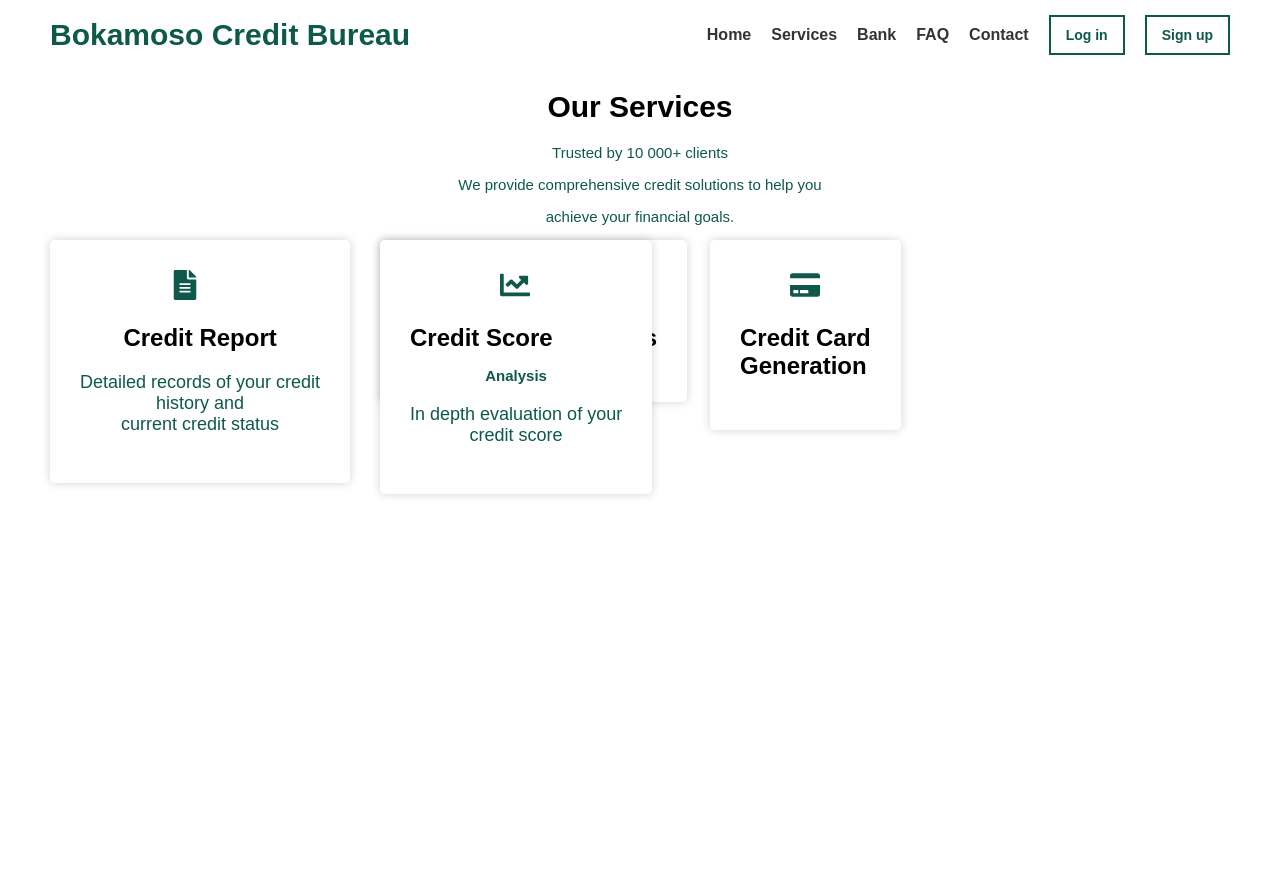
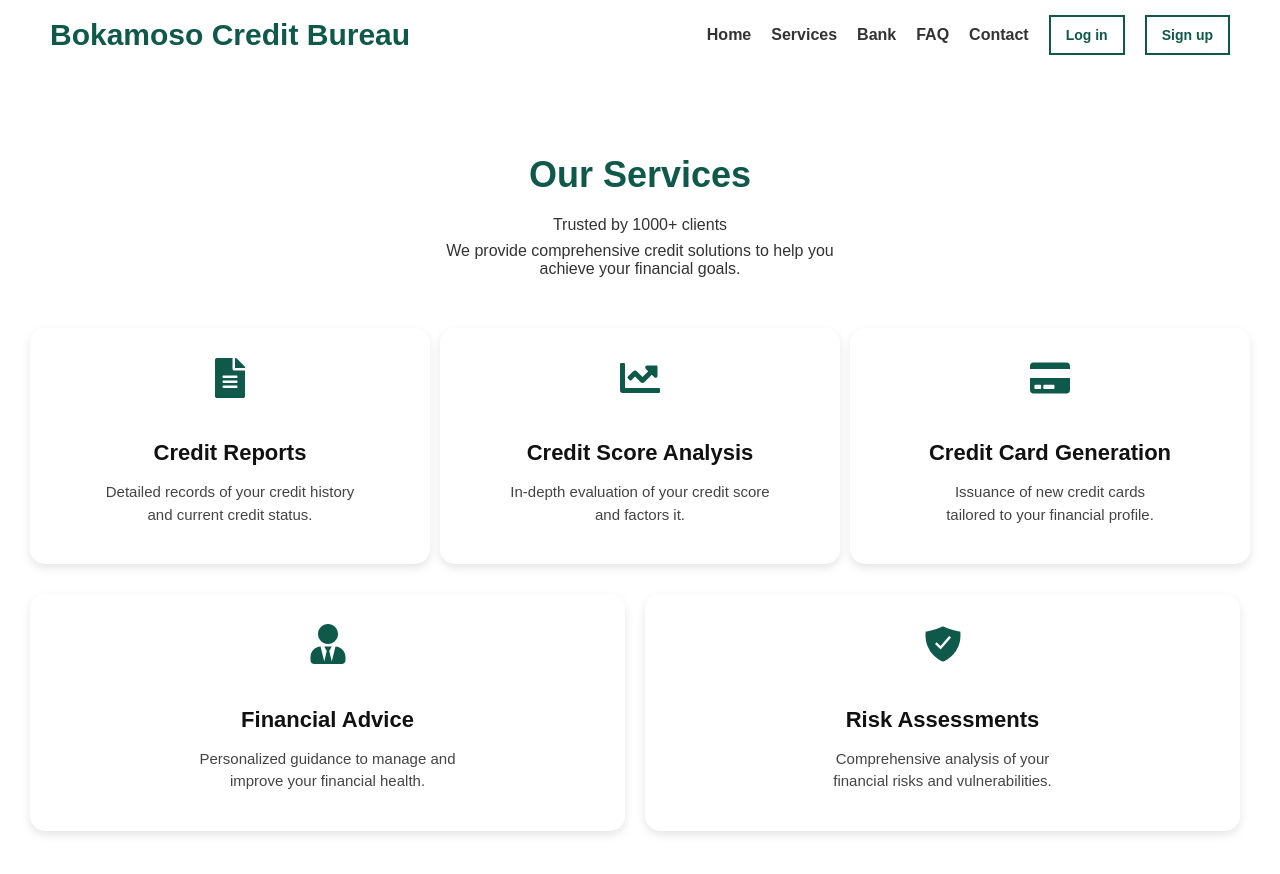
Before and after one commit to Thabo-Tlou/CREDIT-BUREAU-SYSTEM-GROUP-ASSIGNMENT, a React (Vite) app in the folder Credit-Bureau/: page /services in a window 1280 px wide. Shown: the top 874 px of the page. Before the commit the page ends 800 px from the top, so only its background shows below. Built offline with nearby package versions, Linux system fonts and the light colour scheme.

Commit message:
CSS UPDATE ON SERVICES

```diff
--- a/Credit-Bureau/src/pages/Services.jsx
+++ b/Credit-Bureau/src/pages/Services.jsx
@@ -1,59 +1,70 @@
 import React from "react";
 import Header from "../components2/Header";
-import { Link } from "react-router-dom";
+import {
+  FaFileAlt,
+  FaChartLine,
+  FaCreditCard,
+  FaUserTie,
+} from "react-icons/fa";
+import { IoShieldCheckmarkSharp } from "react-icons/io5";
 import "../styles/services.css";
-import { FaFileAlt, FaChartLine, FaCreditCard } from "react-icons/fa";
-import { IoBarChartSharp } from "react-icons/io5";
+
 const Services = () => {
   return (
     <div>
       <Header />
       <div className="services-container">
         <h1 className="services-title">Our Services</h1>
-        <p>Trusted by 10 000+ clients </p>
+        <p>Trusted by 1000+ clients</p>
         <p>
-          We provide comprehensive credit solutions to help you
-          <p> achieve your financial goals.</p>
+          We provide comprehensive credit solutions to help you <br />
+          achieve your financial goals.
         </p>
 
-        <div className="credit-report">
-          <div className="chart">
-            <FaFileAlt size={30} color="#0e594a" />
+        <div className="services-grid">
+          <div className="service-card">
+            <FaFileAlt className="service-icon" size={40} />
+            <h2>Credit Reports</h2>
+            <p>
+              Detailed records of your credit history <br /> and current credit
+              status.
+            </p>
           </div>
-          <h2 className="report-title"> Credit Report</h2>
-          <p className="reports-paragraph">
-            {" "}
-            Detailed records of your credit <br></br>history and <br></br>{" "}
-            current credit status
-          </p>
-        </div>
-        <div className="credit-score-analysis">
-          <div className="chart">
-            <FaChartLine size={30} color="#0e594a" />
+
+          <div className="service-card">
+            <FaChartLine className="service-icon" size={40} />
+            <h2>Credit Score Analysis</h2>
+            <p>
+              In-depth evaluation of your credit score <br /> and factors it.
+            </p>
           </div>
-          <h2 className="credit-score-title"> Credit Score Analysis</h2>
-        </div>
-        <div className="credit-score-analysis">
-          <div className="chart">
-            <FaChartLine size={30} color="#0e594a" />
+
+          <div className="service-card">
+            <FaCreditCard className="service-icon" size={40} />
+            <h2>Credit Card Generation</h2>
+            <p>
+              Issuance of new credit cards <br /> tailored to your financial
+              profile.
+            </p>
           </div>
-          <h2 className="credit-score-title">
-            {" "}
-            Credit Score<br></br>
-            <p className="next-line">Analysis</p>
-          </h2>
-          <p className="reports-paragraph">
-            In depth evaluation of your <br></br>credit score
-          </p>
-        </div>
-        <div className="credit-card">
-          <div className="card-icon">
-            <FaCreditCard size={30} color="#0e594a" />
+
+          <div className="service-card wide-card">
+            <FaUserTie className="service-icon" size={40} />
+            <h2>Financial Advice</h2>
+            <p>
+              Personalized guidance to manage and <br /> improve your financial
+              health.
+            </p>
           </div>
-          <h2 className="credit-card-title">
-            {" "}
-            Credit Card <br></br> Generation
-          </h2>
+
+          <div className="service-card wide-card">
+            <IoShieldCheckmarkSharp className="service-icon" size={40} />
+            <h2>Risk Assessments</h2>
+            <p>
+              Comprehensive analysis of your <br /> financial risks and
+              vulnerabilities.
+            </p>
+          </div>
         </div>
       </div>
     </div>
--- a/Credit-Bureau/src/styles/services.css
+++ b/Credit-Bureau/src/styles/services.css
@@ -1,11 +1,5 @@
-body {
-  margin: 0;
-  padding: 0;
-  background-color: var(--bg-color);
-}
-
 :root {
-  --shadow-color: rgba(0, 0, 0, 0.182);
+  --shadow-color: rgba(0, 0, 0, 0.1);
   --primary-color: #0e594a;
   --hover-color: #0e594a80;
   --accent-color: #fbba3f;
@@ -14,63 +8,110 @@ body {
   --white-color: #ffffff;
 }
 
-.services-title {
-  font-size: 30px;
-  font-weight: bold;
-  color: black;
+body {
+  margin: 0;
+  padding: 0;
+  background-color: var(--bg-color);
+  font-family: Arial, sans-serif;
+}
+
+.services-container {
+  padding: 60px 40px;
+  max-width: 1300px;
+  margin: 0 auto;
   text-align: center;
 }
 
-p {
+.services-title {
+  font-size: 36px;
+  font-weight: bold;
   color: var(--primary-color);
-  text-align: center;
-  font-size: 15px;
+  margin-bottom: 20px;
 }
 
-.credit-report {
-  background-color: var(--bg-color);
-  padding: 30px;
-  border-radius: 5px;
-  box-shadow: 0 0 10px var(--shadow-color);
-  position: absolute;
-  left: 50px;
+.services-container p {
+  color: #333;
+  font-size: 16px;
+  margin: 8px 0;
 }
 
-.credit-score-analysis {
-  background-color: var(--bg-color);
-  padding: 30px;
-  border-radius: 5px;
-  box-shadow: 0 0 10px var(--shadow-color);
-  position: absolute;
-  left: 380px;
+.services-grid {
+  display: grid;
+  grid-template-columns: repeat(3, 1fr);
+  gap: 30px;
+  margin-top: 50px;
+  padding: 0 10px;
+  justify-items: center;
 }
 
-.chart {
-  margin-left: 90px;
-}
-.report-title {
+.service-card {
+  background-color: var(--white-color);
+  padding: 30px 25px;
+  border-radius: 15px;
+  box-shadow: 0 4px 10px var(--shadow-color);
+  transition: transform 0.3s ease, box-shadow 0.3s ease;
   text-align: center;
+  width: 92%;
+  margin-left: 50px;
+  margin-right: 50px;
+  max-width: 390px;
 }
 
-.reports-paragraph {
-  color: var(--primary-color);
-  text-align: center;
-  font-size: 18px;
+.service-card:hover {
+  transform: translateY(-8px);
+  box-shadow: 0 6px 14px var(--shadow-color);
 }
 
-.credit-card {
-  background-color: var(--bg-color);
-  padding: 30px;
-  border-radius: 5px;
-  box-shadow: 0 0 10px var(--shadow-color);
-  position: absolute;
-  left: 710px;
+.service-icon {
+  color: var(--primary-color);
+  margin-bottom: 20px;
 }
 
-.card-icon {
-  margin-left: 50px;
+.service-card h2 {
+  font-size: 22px;
+  color: #111;
+  margin-bottom: 15px;
 }
 
-.next-line2 {
-  text-align: center;
+.service-card p {
+  font-size: 15px;
+  color: #444;
+  line-height: 1.5;
 }
+
+/* Wider bottom row cards */
+.wide-card {
+  grid-column: span 3;
+  max-width: 93%;
+  width: 100%;
+  margin-left: 40px;
+}
+
+/* Responsive adjustments */
+@media (min-width: 900px) {
+  .services-grid {
+    grid-template-columns: repeat(6, 1fr);
+    padding: 0;
+  }
+
+  .services-grid .service-card:nth-child(1),
+  .services-grid .service-card:nth-child(2),
+  .services-grid .service-card:nth-child(3) {
+    grid-column: span 2;
+  }
+
+  .services-grid .wide-card {
+    grid-column: span 3;
+  }
+}
+
+@media (max-width: 768px) {
+  .services-grid {
+    grid-template-columns: 1fr;
+    gap: 20px;
+  }
+
+  .wide-card {
+    grid-column: span 1;
+  }
+}
```
